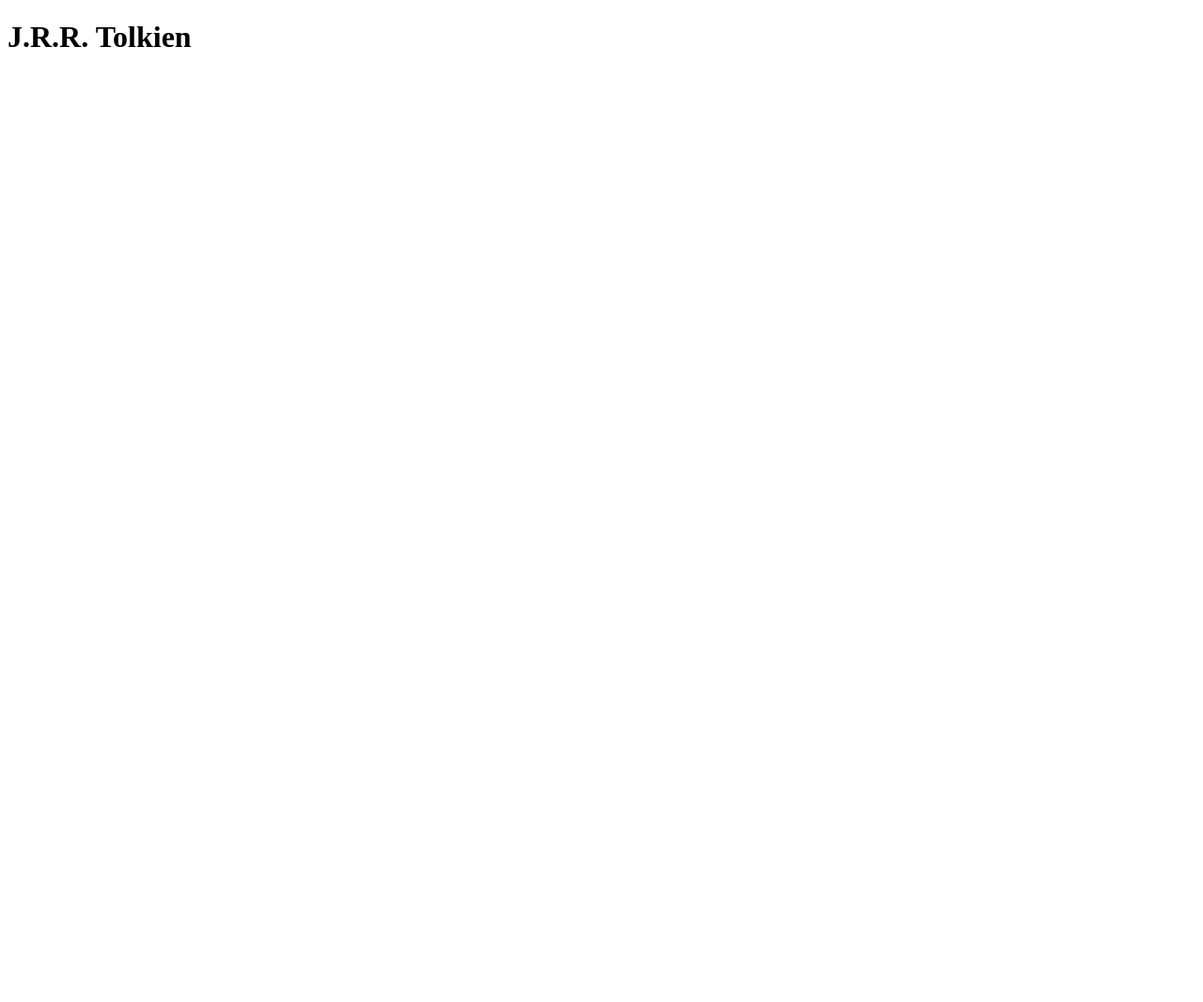
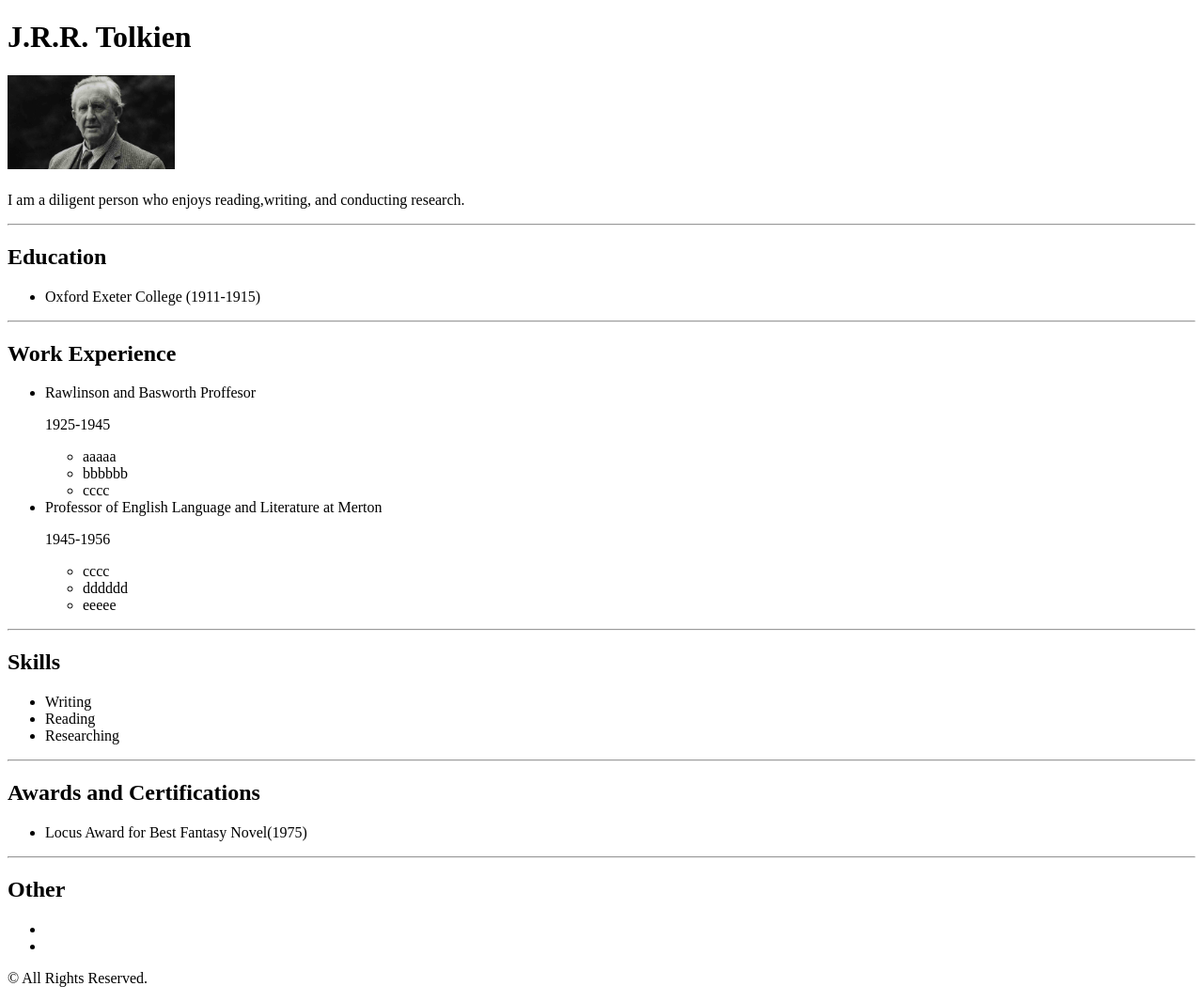
Before and after one commit to Sisilis/CapstoneProject, a plain HTML site: page index.html in a window 1280 px wide. Shown: the whole page at 94% size. Before the commit the page ends 800 px from the top, so only its background shows below. Drawn offline with Linux system fonts and the light colour scheme.

Commit message:
Update index.html

```diff
--- a/index.html
+++ b/index.html
@@ -6,6 +6,58 @@
   </head>
   <body>
     <h1>J.R.R. Tolkien</h1>
-    <img src="
+    <img src="./jrrtolkien.png" height="100" />
+  <h2>
+    <Summary>
+  </h2>
+  <p>I am a diligent person who enjoys reading,writing, and conducting research.</p>
+  <hr />
+  <h2>Education</h2>
+  <ul>
+    <li>Oxford Exeter College (1911-1915)</li>
+  </ul>
+  <hr />
+  <h2>Work Experience</h2>
+  <ul>
+    <li>Rawlinson and Basworth Proffesor
+      <p>1925-1945</p>
+      <ul>
+        <li> aaaaa</li>
+        <li>bbbbbb</li>
+        <li>cccc</li>
+       </ul>
+       <li>Professor of English Language and Literature at Merton</li>
+       <p>1945-1956</p>
+       <ul>
+        <li>cccc</li>
+        <li>dddddd</li>
+        <li>eeeee</li>
+       </ul>
+    </li>
+  </ul>
+<hr />
+<h2>Skills</h2>
+<ul>
+  <li>Writing</li>
+  <li>Reading</li>
+  <li>Researching</li>
+</ul>
+<hr />
+<h2>Awards and Certifications</h2>
+<ul>
+  <li>Locus Award for Best Fantasy Novel(1975)</li>
+</ul>
+<hr />
+<h2>Other</h2>
+<ul>
+  <li></li>
+  <li></li>
+</ul>
+<footer>
+  <p>&#169; All Rights Reserved.</p>
+</footer>
 
+</body>
+
+</html>
   </body>
```
